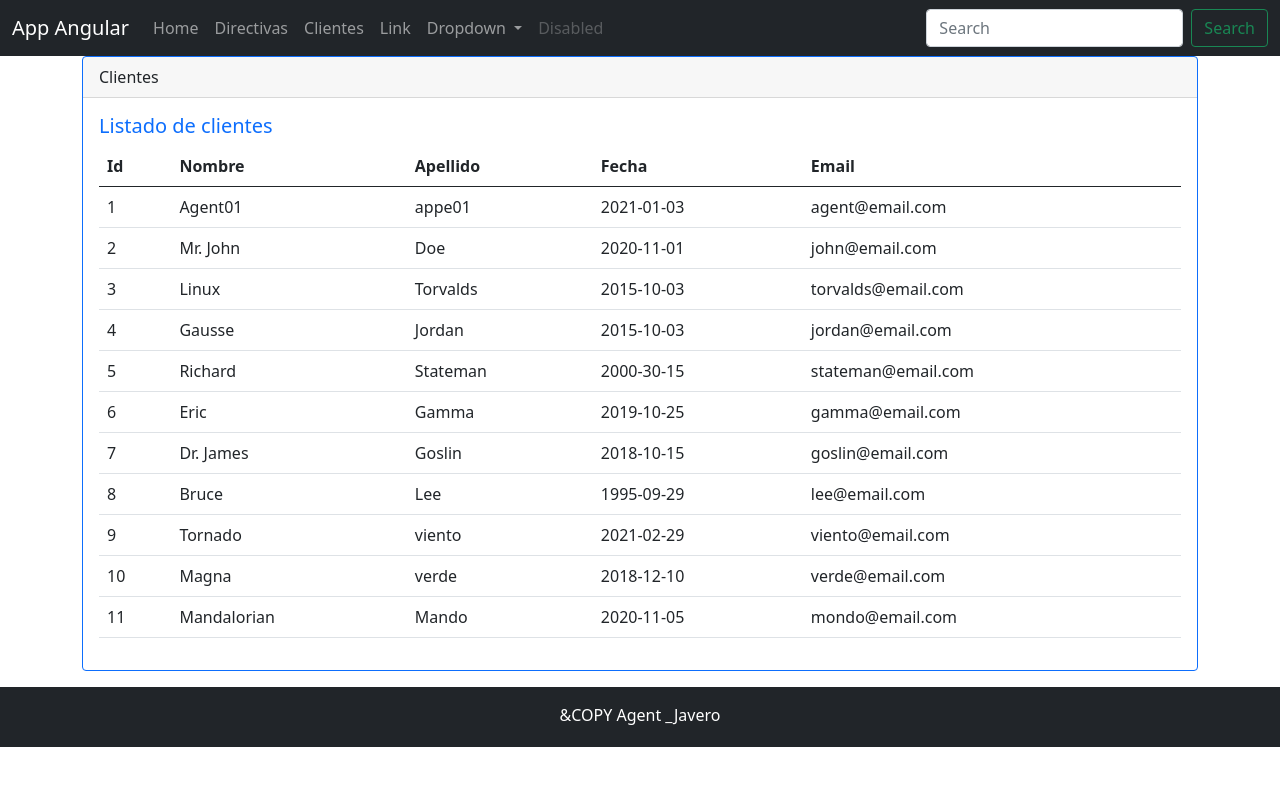
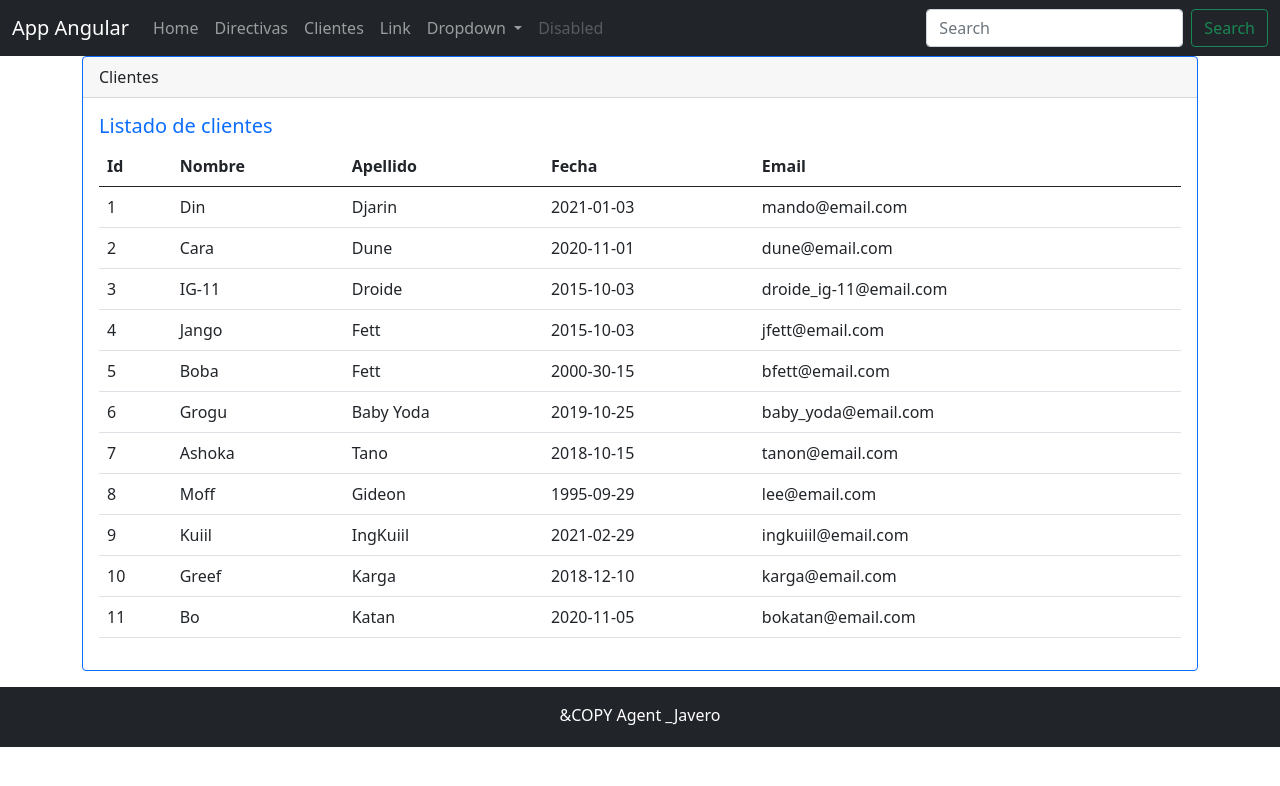
Before and after one commit to ketzal-cyber/clientes-app, an Angular app: page /clientes in a window 1280 px wide. Shown: the top 786 px of the page. Built offline with nearby package versions, Linux system fonts and the light colour scheme.

Commit message:
modificacion de array clientes

```diff
--- a/src/app/clientes/clientes.json.ts
+++ b/src/app/clientes/clientes.json.ts
@@ -1,15 +1,15 @@
 import { Cliente } from './cliente';
 
 export const CLIENTES: Cliente[] = [
-  {id: 1, nombre: 'Agent01', apellido: 'appe01', createAt: '2021-01-03', email: 'agent@email.com'},
-  {id: 2, nombre: 'Mr. John', apellido: 'Doe', createAt: '2020-11-01', email: 'john@email.com'},
-  {id: 3, nombre: 'Linux', apellido: 'Torvalds', createAt: '2015-10-03', email: 'torvalds@email.com'},
-  {id: 4, nombre: 'Gausse', apellido: 'Jordan', createAt: '2015-10-03', email: 'jordan@email.com'},
-  {id: 5, nombre: 'Richard', apellido: 'Stateman', createAt: '2000-30-15', email: 'stateman@email.com'},
-  {id: 6, nombre: 'Eric', apellido: 'Gamma', createAt: '2019-10-25', email: 'gamma@email.com'},
-  {id: 7, nombre: 'Dr. James', apellido: 'Goslin', createAt: '2018-10-15', email: 'goslin@email.com'},
-  {id: 8, nombre: 'Bruce', apellido: 'Lee', createAt: '1995-09-29', email: 'lee@email.com'},
-  {id: 9, nombre: 'Tornado', apellido: 'viento', createAt: '2021-02-29', email: 'viento@email.com'},
-  {id: 10, nombre: 'Magna', apellido: 'verde', createAt: '2018-12-10', email: 'verde@email.com'},
-  {id: 11, nombre: 'Mandalorian', apellido: 'Mando', createAt: '2020-11-05', email: 'mondo@email.com'}
+  {id: 1, nombre: 'Din', apellido: 'Djarin', createAt: '2021-01-03', email: 'mando@email.com'},
+  {id: 2, nombre: 'Cara', apellido: 'Dune', createAt: '2020-11-01', email: 'dune@email.com'},
+  {id: 3, nombre: 'IG-11', apellido: 'Droide', createAt: '2015-10-03', email: 'droide_ig-11@email.com'},
+  {id: 4, nombre: 'Jango', apellido: 'Fett', createAt: '2015-10-03', email: 'jfett@email.com'},
+  {id: 5, nombre: 'Boba', apellido: 'Fett', createAt: '2000-30-15', email: 'bfett@email.com'},
+  {id: 6, nombre: 'Grogu', apellido: 'Baby Yoda', createAt: '2019-10-25', email: 'baby_yoda@email.com'},
+  {id: 7, nombre: 'Ashoka', apellido: 'Tano', createAt: '2018-10-15', email: 'tanon@email.com'},
+  {id: 8, nombre: 'Moff', apellido: 'Gideon', createAt: '1995-09-29', email: 'lee@email.com'},
+  {id: 9, nombre: 'Kuiil', apellido: 'IngKuiil', createAt: '2021-02-29', email: 'ingkuiil@email.com'},
+  {id: 10, nombre: 'Greef', apellido: 'Karga', createAt: '2018-12-10', email: 'karga@email.com'},
+  {id: 11, nombre: 'Bo', apellido: 'Katan', createAt: '2020-11-05', email: 'bokatan@email.com'}
 ];
```
